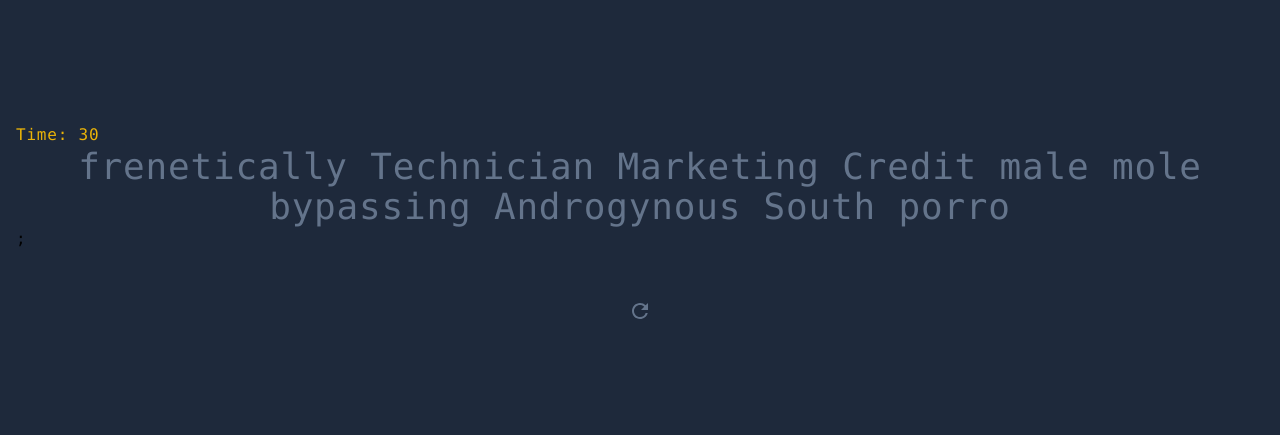
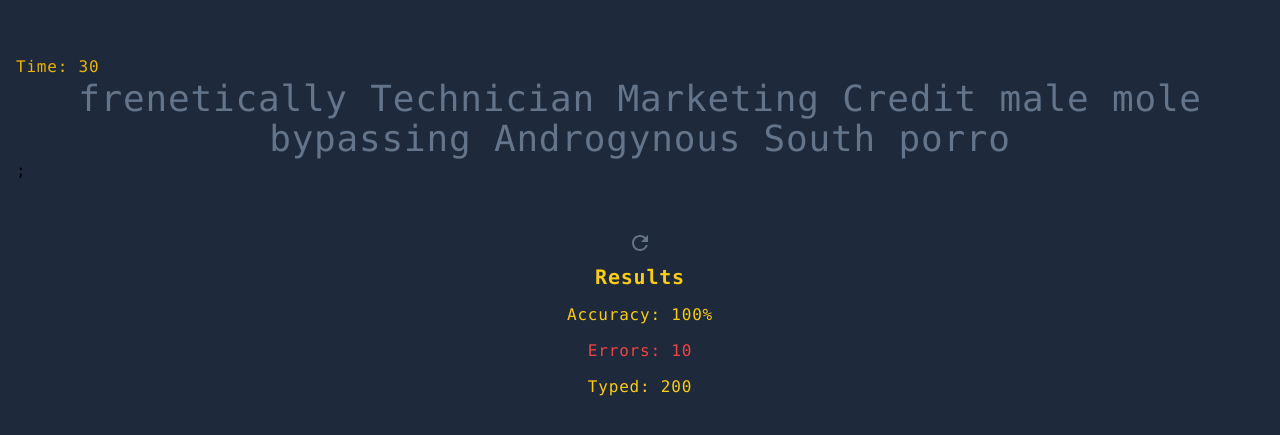
Before and after one commit to alexangria1992/Speed-typing-App, a React (Create React App) app in the folder speed-typing/: page / in a window 1280 px wide. Shown: the part 173-608 px from the top of the page. Built offline with nearby package versions, Linux system fonts and the light colour scheme.

Commit message:
Showing Results

```diff
--- a/speed-typing/src/App.tsx
+++ b/speed-typing/src/App.tsx
@@ -1,6 +1,7 @@
 import React from "react";
 import { faker } from "@faker-js/faker";
 import RestartButton from "./components/RestartButton";
+import Results from "./components/Results";
 
 const words = faker.random.words(10);
 
@@ -12,6 +13,12 @@
       <RestartButton
         className={"mx-auto mt-10 text-slate-500"}
         onRestart={() => null}
+      />
+      <Results
+        className="mt-10"
+        errors={10}
+        accuracyPercentage={100}
+        total={200}
       />
     </>
   );
--- /dev/null
+++ b/speed-typing/src/components/Results.tsx
@@ -0,0 +1,57 @@
+import { motion } from "framer-motion";
+import React from "react";
+import { formatPercentage } from "../utils/helpers";
+
+const Results = ({
+  errors,
+  accuracyPercentage,
+  total,
+  className,
+}: {
+  errors: number;
+  accuracyPercentage: number;
+  total: number;
+  className?: string;
+}) => {
+  const initial = { opacity: 0 };
+  const animate = { opacity: 1 };
+  const duration = { duration: 0.3 };
+  return (
+    <motion.ul
+      className={`flex flex-col items-center text-primary-400 space-y-3 `}
+    >
+      <motion.li
+        className="text-xl font-semibold"
+        initial={initial}
+        animate={animate}
+        transition={{ ...duration, delay: 0 }}
+      >
+        Results
+      </motion.li>
+      <motion.li
+        initial={initial}
+        animate={animate}
+        transition={{ ...duration, delay: 0.5 }}
+      >
+        Accuracy: {formatPercentage(accuracyPercentage)}
+      </motion.li>
+      <motion.li
+        className="text-red-500"
+        initial={initial}
+        animate={animate}
+        transition={{ ...duration, delay: 1 }}
+      >
+        Errors: {errors}
+      </motion.li>
+      <motion.li
+        initial={initial}
+        animate={animate}
+        transition={{ ...duration, delay: 1.4 }}
+      >
+        Typed: {total}
+      </motion.li>
+    </motion.ul>
+  );
+};
+
+export default Results;
--- /dev/null
+++ b/speed-typing/src/utils/helpers.ts
@@ -0,0 +1,3 @@
+export const formatPercentage = (percentage: number) => {
+  return percentage.toFixed(0) + "%";
+};
```
